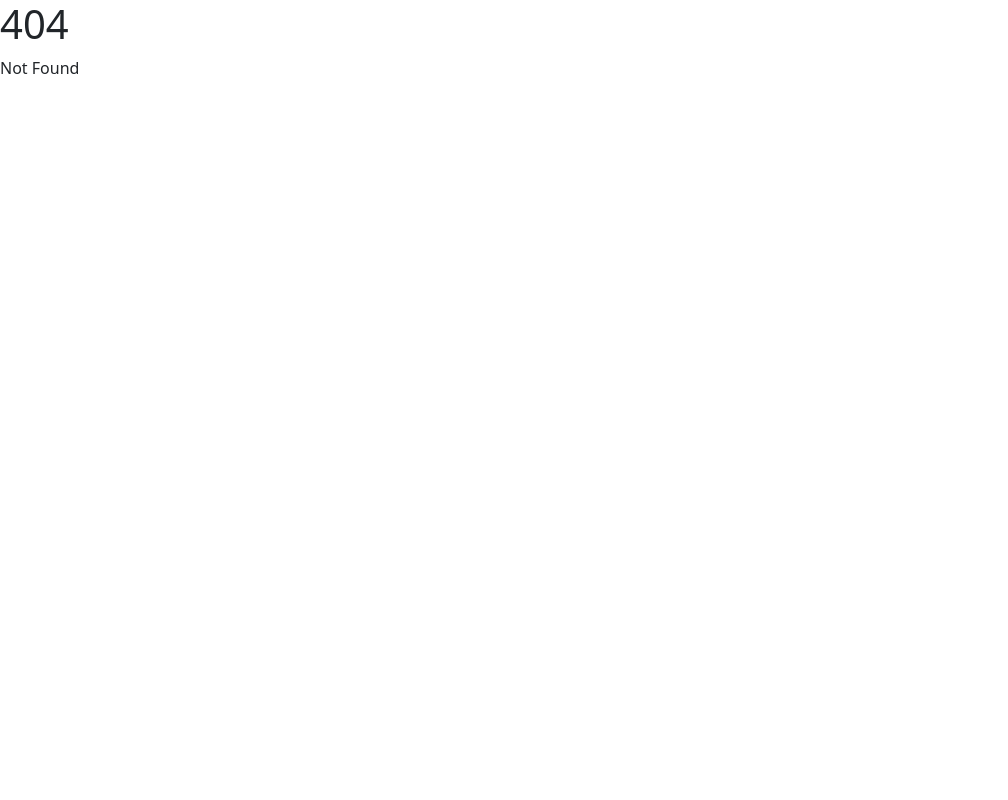
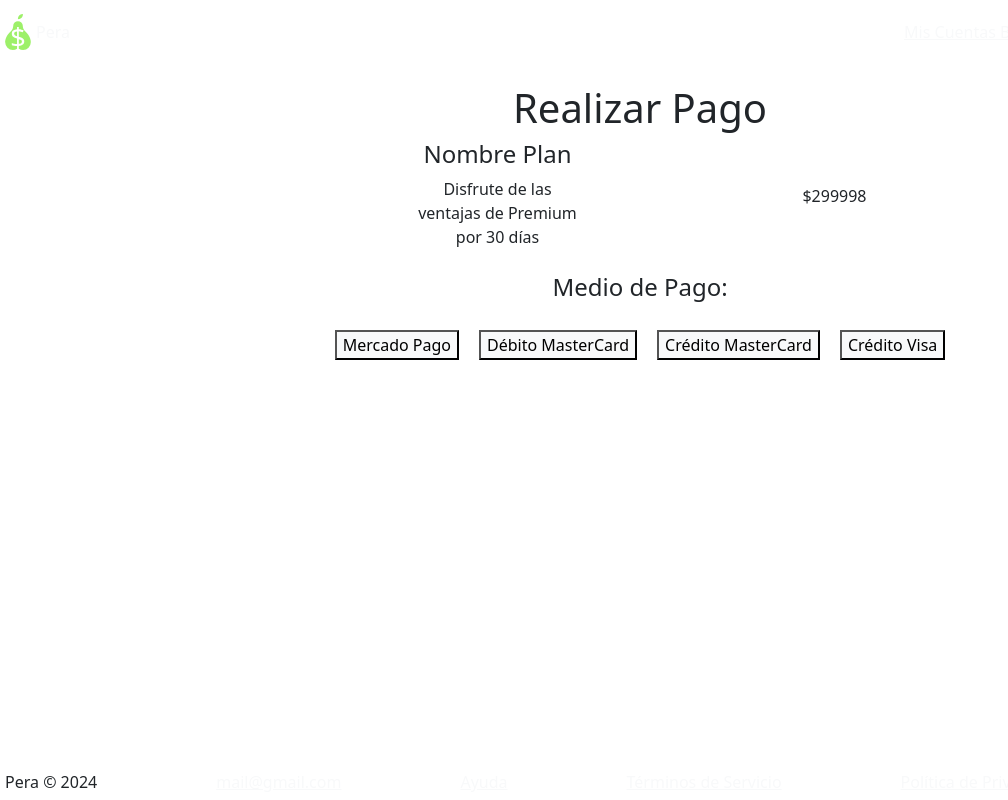
Before and after one commit to SebaOgas/Pera-Front-End, a SvelteKit app: page /SuscribirseAPremium/1 in a window 1280 px wide. Before the commit this address had no page. Shown: the whole page, without its empty margins (0-1008 px from the left). Built offline with nearby package versions, Linux system fonts and the light colour scheme.

Commit message:
Páginas de CU Suscribirse a Premium creadas
Faltan el Servicio y los DTOs

```diff
--- /dev/null
+++ b/src/routes/(rutas)/SuscribirseAPremium/[plan]/+page.svelte
@@ -0,0 +1,102 @@
+<script lang="ts">
+	import Money from "$lib/Money.svelte";
+	import { onMount } from "svelte";
+
+    export let data;
+
+    let form : HTMLElement;
+    let buttons : HTMLElement[] = new Array();
+
+    onMount(async () => {
+        //Obtener Medios de Pago
+        data.idPlan;
+    });
+
+    let medioDePago : number;
+    let finalizado : boolean = false;
+
+    function selectMedioDePago(id : number) {
+        buttons.forEach(e => {
+            e.classList.add("bg-light");
+            e.classList.remove("bg-dark");
+            e.classList.add("text-darker");
+            e.classList.remove("text-lighter");
+        });
+
+        buttons[id].classList.remove("bg-light");
+        buttons[id].classList.add("bg-dark");
+        buttons[id].classList.remove("text-darker");
+        buttons[id].classList.add("text-lighter");
+
+        medioDePago = id;
+    }
+
+
+    async function realizarPago() {
+        //Realizar Pago
+        finalizado = true;
+    }
+
+</script>
+
+<div class="container w-75 h-100">
+    <h1 class="text-center text-dark text-bold">Realizar Pago</h1>
+
+    <div class="d-flex flex-row justify-content-between align-items-center w-50 mx-auto">
+        <div class="left_data">
+            <h4 class="text-center text-dark text-bold">Nombre Plan</h4>
+            <div class="text-center text-medium m-1">
+                Disfrute de las ventajas de Premium por 30 días
+            </div>
+        </div>
+        <Money numero={2999.99} color="dark"/>
+    </div>
+
+    <div bind:this={form} class="form d-flex flex-column align-items-center">
+        {#if !finalizado}
+        <h4 class="text-center text-dark text-bold">Medio de Pago:</h4>
+
+        <div class="opciones_pago d-flex flex-row justify-content-center align-items-center">
+            <button class="text-small bg-light text-darker" bind:this={buttons[0]} on:click={() => selectMedioDePago(0)}>Mercado Pago</button>
+            <button class="text-small bg-light text-darker" bind:this={buttons[1]} on:click={() => selectMedioDePago(1)}>Débito MasterCard</button>
+            <button class="text-small bg-light text-darker" bind:this={buttons[2]} on:click={() => selectMedioDePago(2)}>Crédito MasterCard</button>
+            <button class="text-small bg-light text-darker" bind:this={buttons[3]} on:click={() => selectMedioDePago(3)}>Crédito Visa</button>
+
+        </div>
+
+        <div class="d-flex flex-column justify-content-center align-items-center">
+            {#if medioDePago === 0}
+                <div>Formulario para Mercado Pago</div>
+                <button class="text-medium text-darker bg-light" on:click={realizarPago}>Aceptar</button>
+            {:else if medioDePago === 1}
+                <div>Formulario para Débito MasterCard</div>
+                <button class="text-medium text-darker bg-light">Aceptar</button>
+            {/if}
+
+        </div>
+
+        {:else}
+            <div class="text-medium text-dark">Pago realizado exitosamente</div>
+            <h4 class="text-center text-dark text-bold">¡Ya puede disfrutar de los beneficios de Pera Premium!</h4>
+            <div class="text-medium text-dark">Válido hasta el dd/MM/yyyy</div>
+
+            <button class="text-medium text-darker bg-light" on:click={() => {window.location.href = "/Usuario"}}>Finalizar</button>
+        {/if}
+    </div>
+
+</div>
+
+<style>
+    .left_data {
+        width: 168px;
+    }
+
+    .opciones_pago {
+        gap: 20px;
+    }
+
+    .form {
+       gap: 20px;
+       margin-top: 20px;
+    }
+</style>
--- /dev/null
+++ b/src/routes/(rutas)/SuscribirseAPremium/[plan]/+page.ts
@@ -0,0 +1,6 @@
+/** @type {import('./$types').PageLoad} */
+export function load({ params }) {
+	return {
+		idPlan: params.plan
+	};
+}
```
Also changed, not shown: src/routes/(rutas)/SuscribirseAPremium/+page.svelte (+13 -4 lines).
